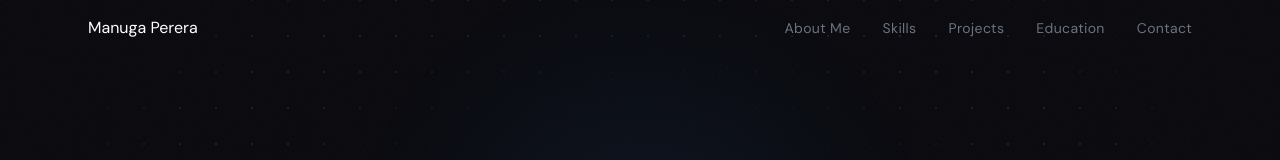
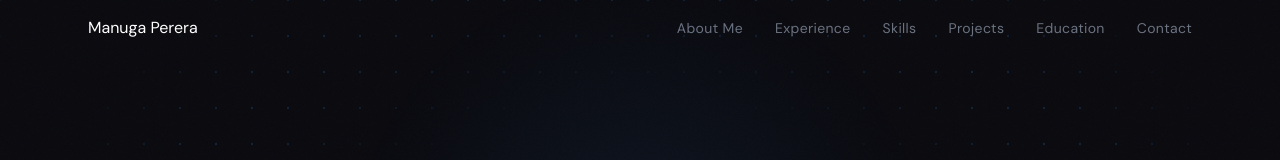
Before and after one commit to ManugaPerera06/portfolio-website, a React (Vite) app: page / in a window 1280 px wide. Shown: the top 160 px of the page. Built offline with nearby package versions, Linux system fonts and the light colour scheme.

Commit message:
feat(components): Added the link of Experience section to navigation bar.

```diff
--- a/src/Components/Navbar.jsx
+++ b/src/Components/Navbar.jsx
@@ -2,6 +2,7 @@ import React, {useState, useEffect} from "react";
 
 const navLinks = [
     {label : "About Me", href : "#about"},
+    { label: 'Experience', href: '#experience' },
     { label: "Skills", href: "#skills" },
     { label: "Projects", href: "#projects" },
     { label: "Education", href: "#education" },
```
